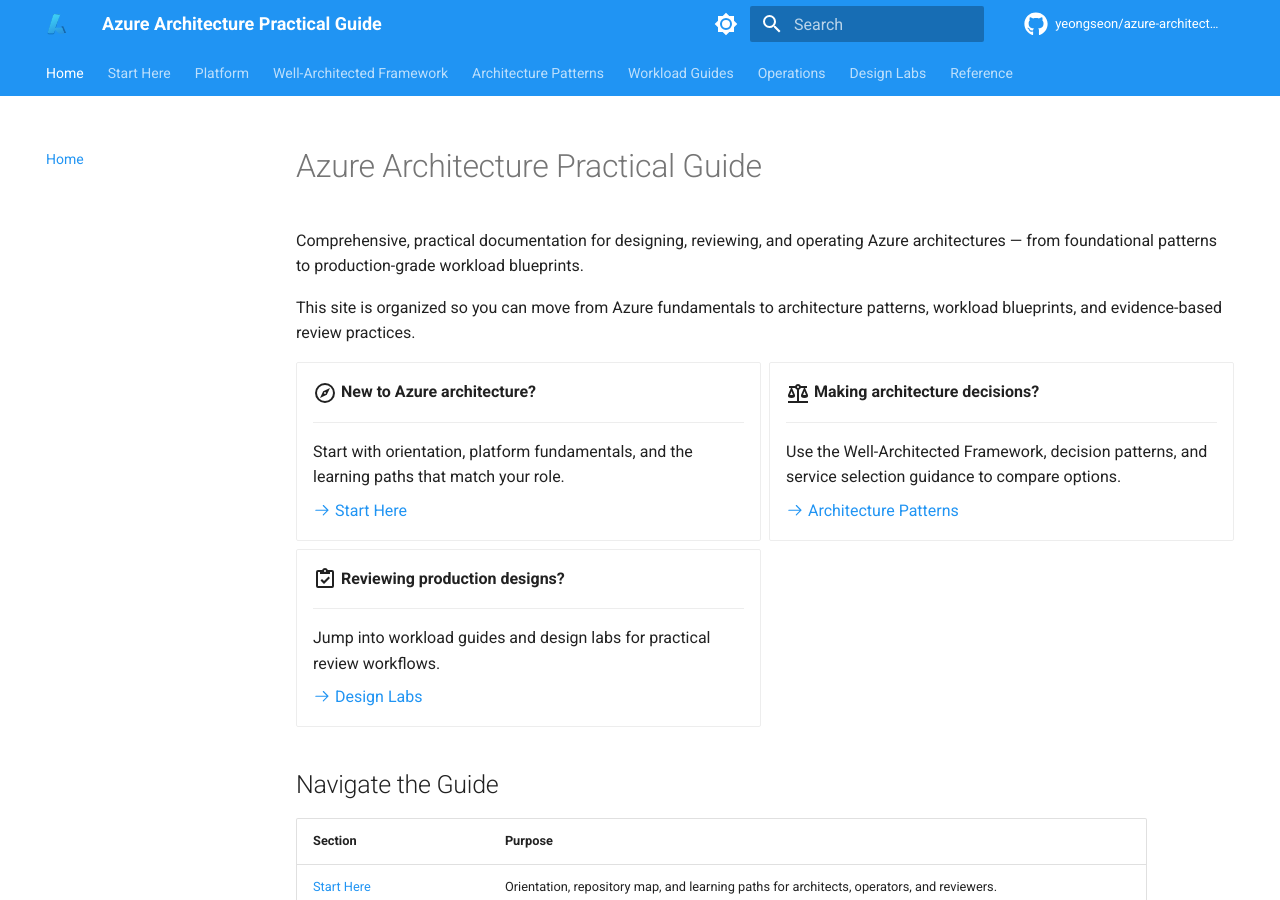
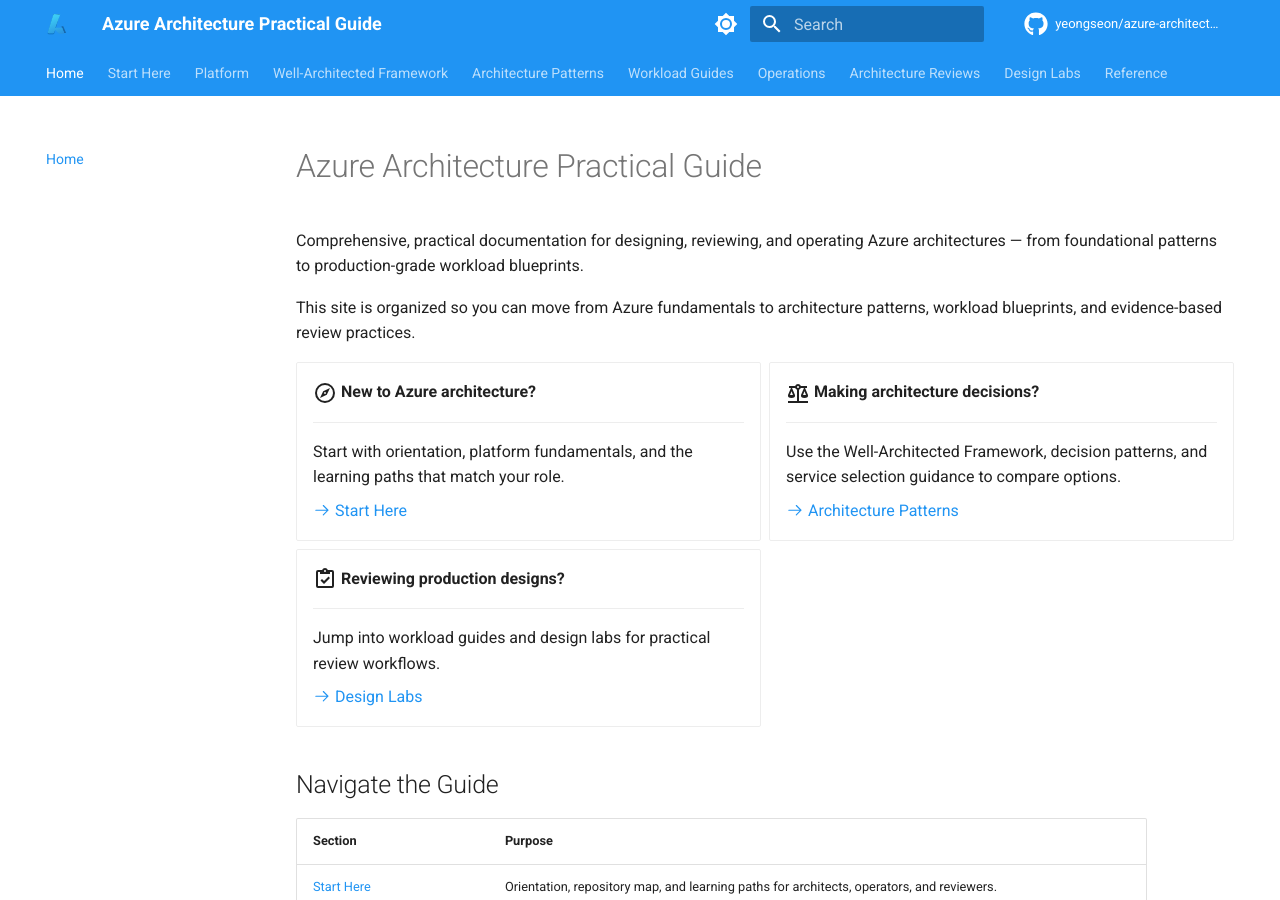
Before and after one commit to yeongseon/azure-architecture-practical-guide, an MkDocs documentation site: the page built from docs/index.md, in a window 1280 px wide and 900 px high. Built offline with MkDocs 1.6.1 and Material for MkDocs 9.7.7, drawn with Linux system fonts in a browser that asks for light colours; comment, search, counter and statistics services are not loaded; some of the changed lines change nothing that is shown.

Commit message:
docs: add architecture-reviews index page and nav entry
Ultraworked with [Sisyphus](https://github.com/code-yeongyu/oh-my-openagent)

Co-authored-by: Sisyphus <clio-agent@sisyphuslabs.ai>

````diff
--- /dev/null
+++ b/docs/architecture-reviews/index.md
@@ -0,0 +1,53 @@
+---
+content_sources:
+  - type: self-generated
+    justification: "Navigation index for the Architecture Reviews section, synthesized from Azure Well-Architected Framework review guidance and Azure Architecture Center methodology."
+    based_on:
+      - https://learn.microsoft.com/en-us/azure/well-architected/
+      - https://learn.microsoft.com/en-us/azure/architecture/framework/
+      - https://learn.microsoft.com/en-us/assessments/azure-architecture-review/
+---
+# Architecture Reviews
+
+Architecture Reviews provide a structured methodology for evaluating Azure workloads against the Well-Architected Framework pillars. This section covers decision trees, evidence-based review playbooks, common anti-patterns, and migration strategies.
+
+## Sections
+
+| Section | Purpose |
+|---|---|
+| [First 60 Minutes](first-60-minutes/) | Rapid architecture assessment framework for initial workload evaluations |
+| [Playbooks](playbooks/) | Step-by-step review guides for common workload archetypes |
+| [Anti-Patterns](anti-patterns/) | Architecture failure modes and corrective patterns |
+| [Migration Playbooks](migration-playbooks/) | Stepwise modernization and transition guides |
+
+## Review methodology
+
+<!-- diagram-id: architecture-reviews-methodology -->
+```mermaid
+flowchart LR
+    A[Scope and context] --> B[First 60 minutes]
+    B --> C[Pillar-by-pillar review]
+    C --> D[Anti-pattern check]
+    D --> E[Findings and evidence]
+    E --> F[Recommendations]
+    F --> G[Migration playbook if needed]
+```
+
+## How to use this section
+
+1. **Start with First 60 Minutes** to frame the workload scope and identify high-risk areas quickly.
+2. **Use Playbooks** for structured, pillar-by-pillar deep dives on specific workload types.
+3. **Check Anti-Patterns** to validate that common failure modes are addressed.
+4. **Apply Migration Playbooks** when transitioning from on-premises or between Azure architectures.
+
+## See Also
+
+- [Well-Architected Framework](../waf/)
+- [Design Labs](../design-labs/)
+- [Architecture Patterns](../patterns/)
+
+## Sources
+
+- [Azure Well-Architected Framework](https://learn.microsoft.com/en-us/azure/well-architected/)
+- [Azure Architecture Center](https://learn.microsoft.com/en-us/azure/architecture/)
+- [Azure Well-Architected Review Assessment](https://learn.microsoft.com/en-us/assessments/azure-architecture-review/)
--- a/mkdocs.yml
+++ b/mkdocs.yml
@@ -134,6 +134,11 @@
       - patterns/integration/synchronous-vs-asynchronous.md
       - patterns/integration/event-driven-architecture.md
       - patterns/integration/queue-based-load-leveling-and-competing-consumers.md
+      - patterns/integration/saga-idempotency-and-outbox.md
+    - Data:
+      - patterns/data/cache-aside-cqrs-and-materialized-view.md
+      - patterns/data/consistency-partitioning-and-replication.md
+      - patterns/data/multi-tenant-data-isolation.md
     - Resilience:
       - patterns/resilience/retry-circuit-breaker-and-bulkhead.md
       - patterns/resilience/health-endpoints-graceful-degradation-and-backpressure.md
@@ -142,6 +147,10 @@
       - patterns/networking/hub-spoke-vs-virtual-wan.md
       - patterns/networking/private-connectivity-patterns.md
       - patterns/security/identity-first-and-secrets-flow.md
+      - patterns/security/zero-trust-at-workload-level.md
+    - Deployment:
+      - patterns/deployment/blue-green-canary-and-stamp-patterns.md
+      - patterns/deployment/environment-promotion-and-release-guardrails.md
   - Workload Guides:
     - workload-guides/index.md
     - Public Web and API:
@@ -176,6 +185,12 @@
       - workload-guides/landing-zone-shared-services/governance-and-network-topology.md
       - workload-guides/landing-zone-shared-services/platform-operations.md
       - workload-guides/landing-zone-shared-services/cost-and-anti-patterns.md
+    - Serverless Processing:
+      - workload-guides/serverless-processing/index.md
+      - workload-guides/serverless-processing/baseline.md
+      - workload-guides/serverless-processing/triggers-state-and-storage.md
+      - workload-guides/serverless-processing/operations-and-reliability.md
+      - workload-guides/serverless-processing/cost-and-anti-patterns.md
   - Operations:
     - operations/index.md
     - operations/architecture-lifecycle.md
@@ -186,6 +201,8 @@
     - operations/cost-management-and-finops.md
     - operations/business-continuity-and-drills.md
     - operations/platform-team-vs-app-team-responsibilities.md
+  - Architecture Reviews:
+    - architecture-reviews/index.md
   - Design Labs:
     - design-labs/index.md
     - design-labs/methodology.md
@@ -203,3 +220,6 @@
     - reference/waf-pillar-to-pattern-map.md
     - reference/content-validation-status.md
     - reference/validation-status.md
+    - reference/security-control-mapping.md
+    - reference/source-index.md
+    - reference/glossary.md
````
